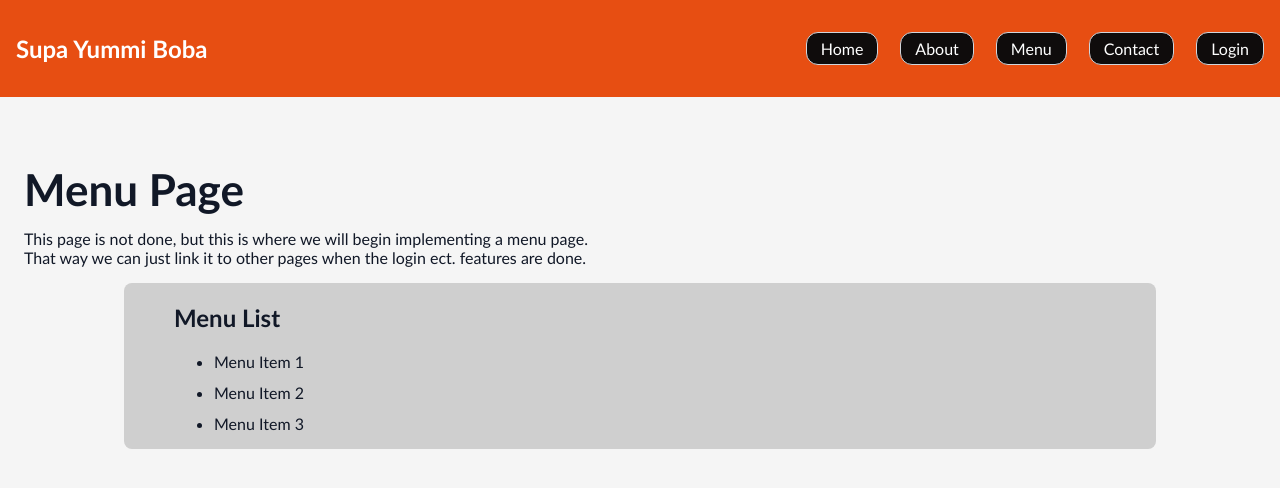
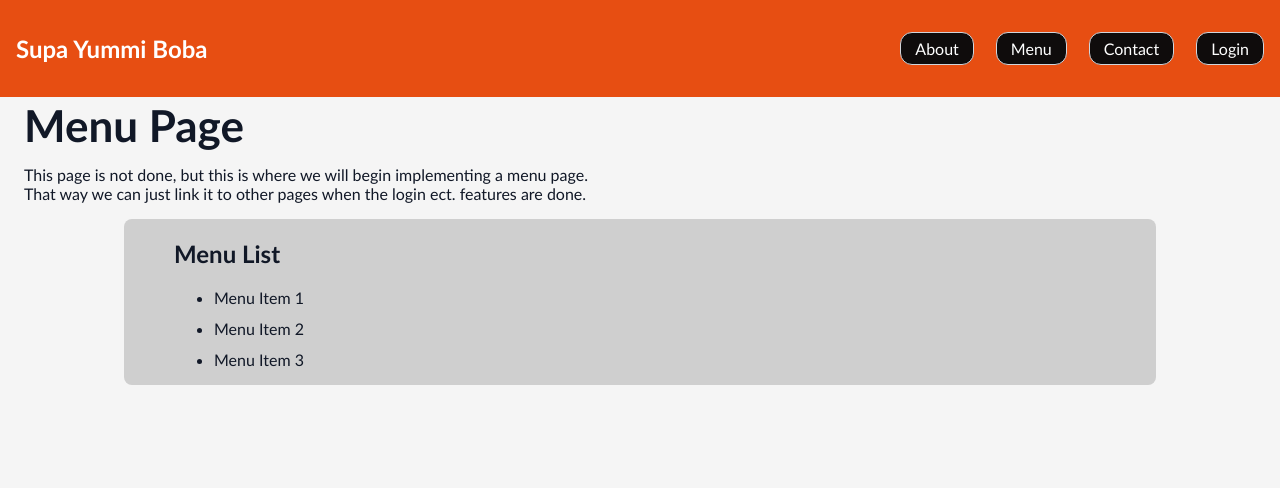
Before and after one commit to Ezra-Kuba/Project3Team74, a Next.js app: page /menu in a window 1280 px wide. Shown: the top 488 px of the page. Built offline with nearby package versions, Linux system fonts and the light colour scheme; no server answers.

Commit message:
made some basic changes

```diff
--- a/app/customerGUI/page.js
+++ b/app/customerGUI/page.js
@@ -59,7 +59,7 @@ export default function CustomerGUI() {
       <nav className="navbar">
         <div className="logo">Supa Yummi Boba</div>
         <ul className="nav-links">
-          <li><a className="nav-bar-items" href="/">Home</a></li>
+          {/* <li><a className="nav-bar-items" href="/">Home</a></li> */}
           <li><a className="nav-bar-items" href="#about">About</a></li>
           <li><a className="nav-bar-items" href="/menu">Menu</a></li>
           <li><a className="nav-bar-items" href="#contact">Contact</a></li>
--- a/app/globals.css
+++ b/app/globals.css
@@ -16,7 +16,7 @@ body {
 
 body {
   min-height: 100vh;
-  padding-top: 11%;
+  padding-top: 6%;
 }
 
 h1 {
@@ -97,6 +97,7 @@ h1 {
   left: 0;
   width: 100%;
   z-index: 1000;
+  margin-bottom: 10%;
   font-family: 'Gill Sans', 'Gill Sans MT', Calibri, 'Trebuchet MS', sans-serif;
 }
 
--- a/app/menu/page.js
+++ b/app/menu/page.js
@@ -8,7 +8,7 @@ export default function MenuGUI() {
       <nav class="navbar">
         <div class="logo">Supa Yummi Boba</div>
         <ul className="nav-links">
-          <li><a className="nav-bar-items" href="/">Home</a></li>
+          {/* <li><a className="nav-bar-items" href="/">Home</a></li> */}
           <li><a className="nav-bar-items" href="#about">About</a></li>
           <li><a className="nav-bar-items" href="/menu">Menu</a></li>
           <li><a className="nav-bar-items" href="#contact">Contact</a></li>
```
